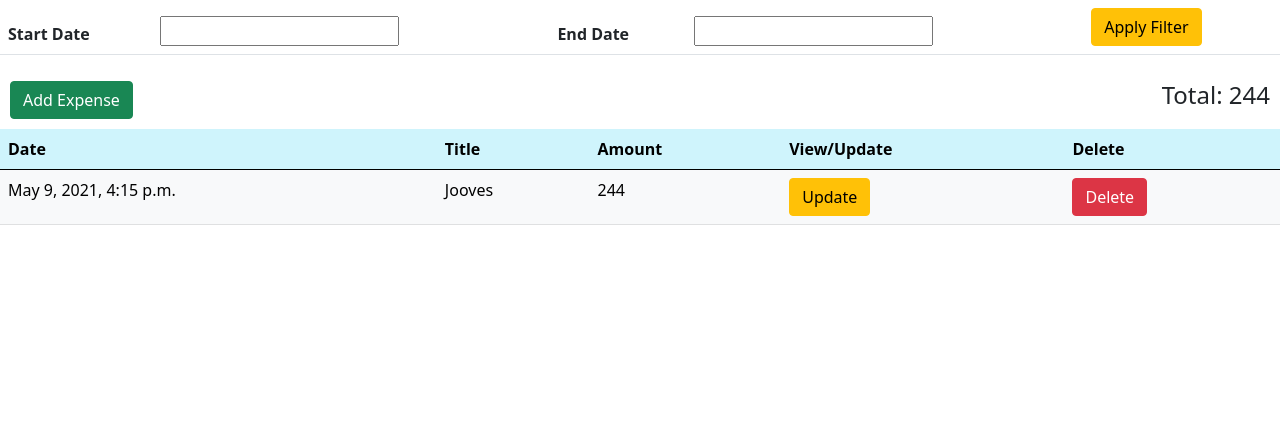
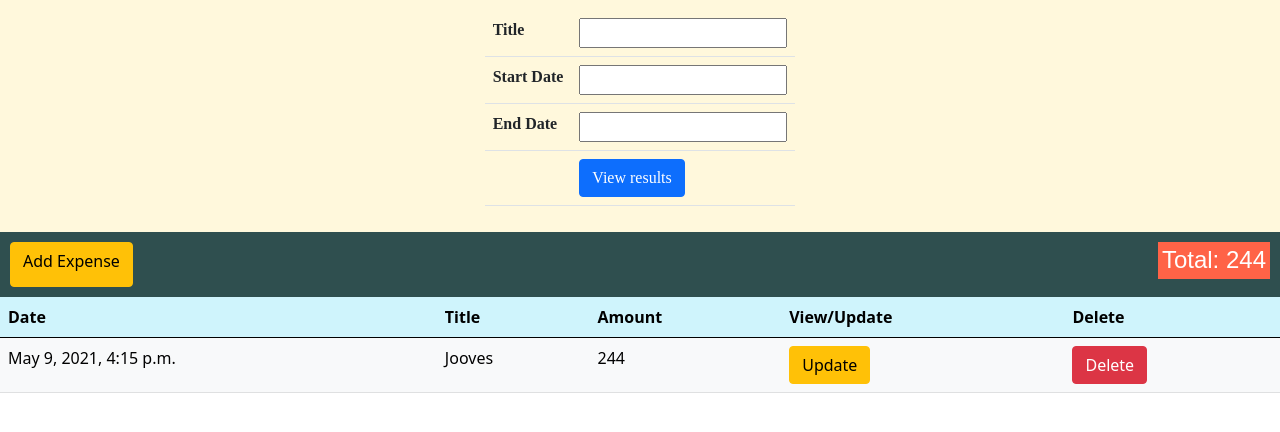
Before and after one commit to gokulakannan19/DJANGO_MONTHLY_EXPENSE_APP, a Django app: page / in a window 1280 px wide. Shown: the part 90-522 px from the top of the page. Run offline with Django 3.2, Linux system fonts and the light colour scheme; a user stored in the database is signed in; data comes from the database, SQL or seed files in the repository; lists and menus that the app fills with data are empty.

Commit message:
CSS EFFECTS ADDED

```diff
--- a/expense/templates/expense/base.html
+++ b/expense/templates/expense/base.html
@@ -23,18 +23,35 @@
 
     }
 
-    .add-filter {
+    .filter-table {
         display: flex;
-        justify-content: space-between;
+        justify-content: center;
+        padding: 10px;
+        background-color: cornsilk;
 
-        padding: 10px;
     }
+
+    .filter-table {
+        font-family: 'Times New Roman', Times, serif;
+        font-size: medium;
+        font-weight: bold;
+    }
+
 
     .add-expense {
         display: flex;
         justify-content: space-between;
         padding: 10px;
+        background-color:darkslategray;
+        color: white;
+    }
 
+    .add-expense > h4 {
+        font-size: x-large;
+        font-family: Arial, Helvetica, sans-serif;
+        padding: 4px;
+        background-color: tomato;
+        border: red;
     }
 
     .header-bar {
@@ -54,6 +71,23 @@
     .card-body {
             padding: 20px;
         }
+
+    .expense-form {
+        display: flex;
+        justify-content: center;
+        padding: 10px;
+        background-color: cornsilk;
+    }
+
+    .delete-card {
+        display: flex;
+        justify-content: center;
+        padding: 12px;
+        margin-top: 25px;
+        background-color: snow;
+    }
+
+
 </style>
 
 <body>
--- a/expense/templates/expense/home.html
+++ b/expense/templates/expense/home.html
@@ -8,25 +8,36 @@
   </form>
 </div>
 
-<table class="table">
-  <thead>
-    <form action="" method="POST">
-      {% csrf_token %}
-      <tr>
-        <th scope="col">Start Date</th>
-        <th>{{my_filter.form.start_date}}</th>
-        <th scope="col">End Date</th>
-        <th>{{my_filter.form.end_date}}</th>
-        <th scope="col">
-          <input class="btn btn-warning" type="submit" value="Apply Filter" />
-        </th>
-      </tr>
-    </form>
-  </thead>
-</table>
+<div class="filter-table">
+  <form action="" method="POST">
+  {% csrf_token %}
+    <table class="table">
+      <tbody>
+        <tr>
+          <th scope="row">Title</th>
+          <td>{{ my_filter.form.title }}</td>
+        </tr>
+        <tr>
+          <th scope="row">Start Date</th>
+          <td>{{ my_filter.form.start_date }}</td>
+        </tr>
+        <tr>
+          <th scope="row">End Date</th>
+          <td>{{ my_filter.form.end_date }}</td>
+        </tr>
+        <tr>
+          <th scope="row"</th>
+          <td><input class="btn btn-primary" type="submit" value="View results"></td>
+        </tr>
+      </tbody>
+    </table>
+
+
+  </form>
+</div>
 
 <div class="add-expense">
-  <a class="btn btn-success" href=" {% url 'add-expense' %} ">Add Expense</a>
+  <a class="btn btn-warning" href=" {% url 'add-expense' %} ">Add Expense</a>
   <h4>Total: {{ total }}</h4>
 </div>
 
```
Also changed, not shown: expense/templates/expense/delete_confirm.html (+13 -13 lines), expense/templates/expense/expense_form.html (+31 -10 lines).
